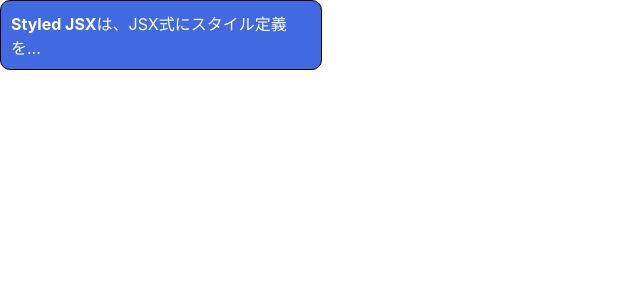
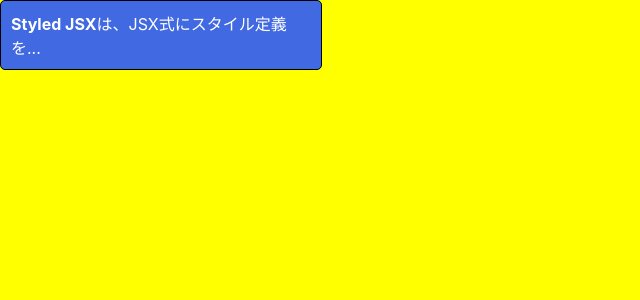
Before and after one commit to darutani/react_practical_introduction, a React app: page / in a window 1280 px wide. Shown: the top 300 px of the page, without its empty margins (0-640 px from the left). Built offline with nearby package versions, Linux system fonts and the light colour scheme.

Commit message:
:sparkles: 5-2-3

```diff
--- /dev/null
+++ b/src/chapter5/EmotionComp.js
@@ -0,0 +1,17 @@
+/** @jsxImportSource @emotion/react */
+import styled from '@emotion/styled';
+
+const MyPanel = styled.div`
+    width: 300px;
+    padding: 10px;
+    border: 1px solid #000;
+    border-radius: 5px;
+    background-color: royalblue;
+    color: white;
+`;
+
+export default function EmotionComp() {
+    return (
+        <MyPanel><b>Styled JSX</b>は、JSX式にスタイル定義を・・・</MyPanel>
+    );
+}
--- /dev/null
+++ b/src/chapter5/EmotionJsx.js
@@ -0,0 +1,17 @@
+/** @jsxImportSource @emotion/react */
+import { css } from '@emotion/react';
+
+export default function EmotionJsx() {
+    const styles = css`
+        width: 300px;
+        padding: 10px;
+        border: 1px solid #000;
+        border-radius: 5px;
+        background-color: royalblue;
+        color: white;
+    `;
+
+    return (
+        <div css={styles}><b>Styled JSX</b>は、JSX式にスタイル定義を...</div>
+    );
+}
--- a/src/index.js
+++ b/src/index.js
@@ -59,6 +59,10 @@
 import StyledCommon from "./chapter5/StyledCommon";
 import GlobalStyle from './chapter5/StyledGlobal';
 import StyledProps from "./chapter5/StyledProps";
+import EmotionJsx from "./chapter5/EmotionJsx";
+import EmotionComp from "./chapter5/EmotionComp";
+/** @jsxImportSource @emotion/react */
+import { css, Global } from '@emotion/react';
 
 
 
@@ -476,8 +480,36 @@
 // )
 
 /* 5-2-23 */
+// root.render(
+//     <React.StrictMode>
+//         <StyledProps />
+//     </React.StrictMode>
+// )
+
+/* 5-2-25 */
+// root.render(
+//     <React.StrictMode>
+//         <EmotionJsx />
+//     </React.StrictMode>
+// )
+
+/* 5-2-27 */
+// root.render(
+//     <React.StrictMode>
+//         <EmotionComp />
+//     </React.StrictMode>
+// )
+
+/* 5-2-28 */
+const global = css`
+    body {
+        background-color: yellow;
+    }
+`;
+
 root.render(
     <React.StrictMode>
-        <StyledProps />
+        <Global styles={global} />
+        <EmotionJsx />
     </React.StrictMode>
 )
```
